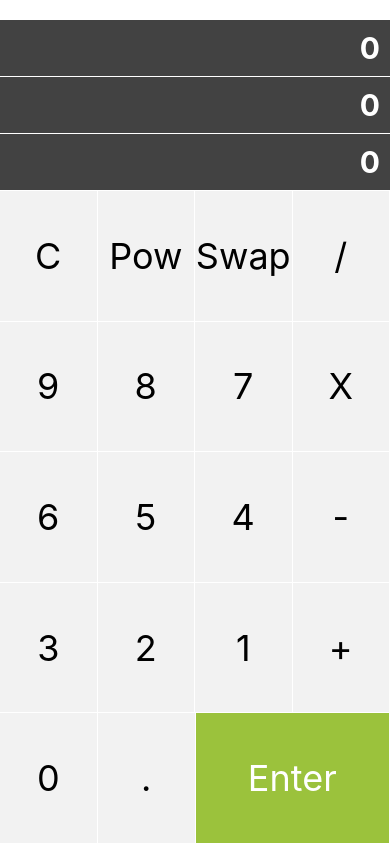
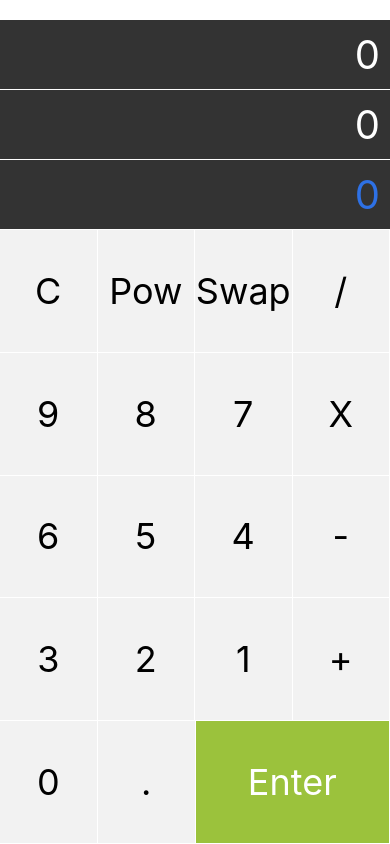
Before and after one commit to sabith-th/stack-calculator, a React Native app: screen / in a window 390 px wide. Built offline with nearby package versions, Linux system fonts and the light colour scheme.

Commit message:
added implementation of operations

```diff
--- a/Main.js
+++ b/Main.js
@@ -3,7 +3,16 @@ import { StyleSheet, Text, View } from 'react-native';
 import { connect } from 'react-redux';
 import { bindActionCreators } from 'redux';
 import Button from './Button';
-import { pressNum, enter } from './module';
+import { pressNum, enter, operation } from './module';
+
+const baseNumber = {
+  backgroundColor: '#333',
+  textAlign: 'right',
+  padding: 10,
+  fontSize: 40,
+  borderBottomWidth: 1,
+  borderColor: '#fff',
+};
 
 const styles = StyleSheet.create({
   container: {
@@ -15,15 +24,17 @@ const styles = StyleSheet.create({
   bottom: {
     flex: 1,
   },
-  number: {
-    color: 'white',
-    backgroundColor: '#424242',
-    textAlign: 'right',
-    padding: 10,
-    fontSize: 30,
-    fontWeight: 'bold',
-    borderBottomWidth: 1,
-    borderColor: '#fff',
+  append: {
+    color: '#fff',
+    ...baseNumber,
+  },
+  replace: {
+    color: '#2E71E5',
+    ...baseNumber,
+  },
+  push: {
+    color: '#9bc23c',
+    ...baseNumber,
   },
   row: {
     flex: 1,
@@ -37,41 +48,42 @@ export const App = ({
   calculatorState: { stack, inputState },
   pressNumWithDispatch,
   enterAction,
+  operationAction,
 }) => (
   <View style={styles.container}>
     <View style={styles.top}>
-      <Text style={styles.number}>{stack[2] || 0}</Text>
-      <Text style={styles.number}>{stack[1] || 0}</Text>
-      <Text style={styles.number}>{stack[0] || 0}</Text>
+      <Text style={styles.append}>{stack[2] || 0}</Text>
+      <Text style={styles.append}>{stack[1] || 0}</Text>
+      <Text style={styles[inputState]}>{stack[0] || 0}</Text>
     </View>
     <View style={styles.bottom}>
       <View style={styles.row}>
         <Button text="C" />
-        <Button text="Pow" />
+        <Button text="Pow" onPress={operationAction} />
         <Button text="Swap" />
-        <Button text="/" />
+        <Button text="/" onPress={operationAction} />
       </View>
       <View style={styles.row}>
         <Button text="9" onPress={pressNumWithDispatch} />
         <Button text="8" onPress={pressNumWithDispatch} />
         <Button text="7" onPress={pressNumWithDispatch} />
-        <Button text="X" />
+        <Button text="X" onPress={operationAction} />
       </View>
       <View style={styles.row}>
         <Button text="6" onPress={pressNumWithDispatch} />
         <Button text="5" onPress={pressNumWithDispatch} />
         <Button text="4" onPress={pressNumWithDispatch} />
-        <Button text="-" />
+        <Button text="-" onPress={operationAction} />
       </View>
       <View style={styles.row}>
         <Button text="3" onPress={pressNumWithDispatch} />
         <Button text="2" onPress={pressNumWithDispatch} />
         <Button text="1" onPress={pressNumWithDispatch} />
-        <Button text="+" />
+        <Button text="+" onPress={operationAction} />
       </View>
       <View style={styles.row}>
         <Button text="0" onPress={pressNumWithDispatch} />
-        <Button text="." />
+        <Button text="." onPress={pressNumWithDispatch} />
         <Button text="Enter" special onPress={enterAction} />
       </View>
     </View>
@@ -80,5 +92,8 @@ export const App = ({
 
 export default connect(
   state => ({ calculatorState: state }),
-  dispatch => bindActionCreators({ pressNumWithDispatch: pressNum, enterAction: enter }, dispatch),
+  dispatch => bindActionCreators(
+    { pressNumWithDispatch: pressNum, enterAction: enter, operationAction: operation },
+    dispatch,
+  ),
 )(App);
--- a/module.js
+++ b/module.js
@@ -1,5 +1,6 @@
 const PRESS_NUM = 'PRESS_NUM';
 const ENTER = 'ENTER';
+const OPERATION = 'OPERATION';
 
 export const pressNum = n => ({
   type: PRESS_NUM,
@@ -10,9 +11,35 @@ export const enter = () => ({
   type: ENTER,
 });
 
-// inputState = append | push | replace
+export const operation = op => ({
+  type: OPERATION,
+  payload: op,
+});
 
-export const reducer = (state = { stack: [], inputState: 'replace' }, { type, payload }) => {
+const doOperation = (a, b, op) => {
+  const x = parseFloat(a);
+  const y = parseFloat(b);
+  if (op === 'Pow') {
+    return y ** x;
+  }
+  if (op === '+') {
+    return y + x;
+  }
+  if (op === '-') {
+    return y - x;
+  }
+  if (op === 'X') {
+    return y * x;
+  }
+  if (op === '/') {
+    return y / x;
+  }
+  return 0;
+};
+
+const initialState = { stack: [], inputState: 'replace' };
+
+export const reducer = (state = initialState, { type, payload }) => {
   switch (type) {
     case PRESS_NUM:
       if (state.inputState === 'append') {
@@ -27,12 +54,23 @@ export const reducer = (state = { stack: [], inputState: 'replace' }, { type, pa
           inputState: 'append',
         };
       }
-      break;
+      if (state.inputState === 'push') {
+        return {
+          stack: [payload, ...state.stack],
+          inputState: 'append',
+        };
+      }
+      return state;
     case ENTER:
       return {
         stack: [state.stack[0] || '0', ...state.stack],
         inputState: 'replace',
       };
+    case OPERATION:
+      return {
+        stack: [`${doOperation(state.stack[0], state.stack[1], payload)}`, ...state.stack.slice(2)],
+        inputState: 'push',
+      };
     default:
       return state;
   }
```
